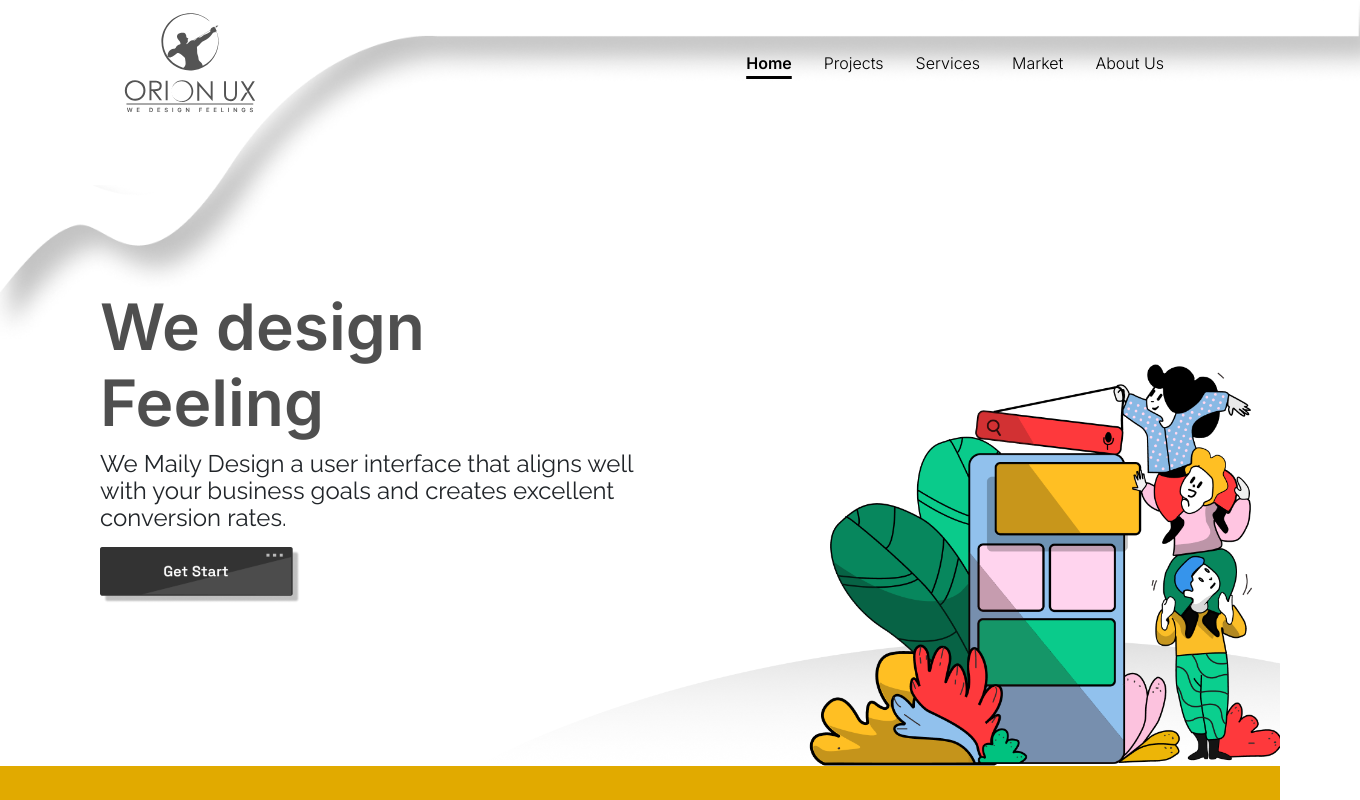
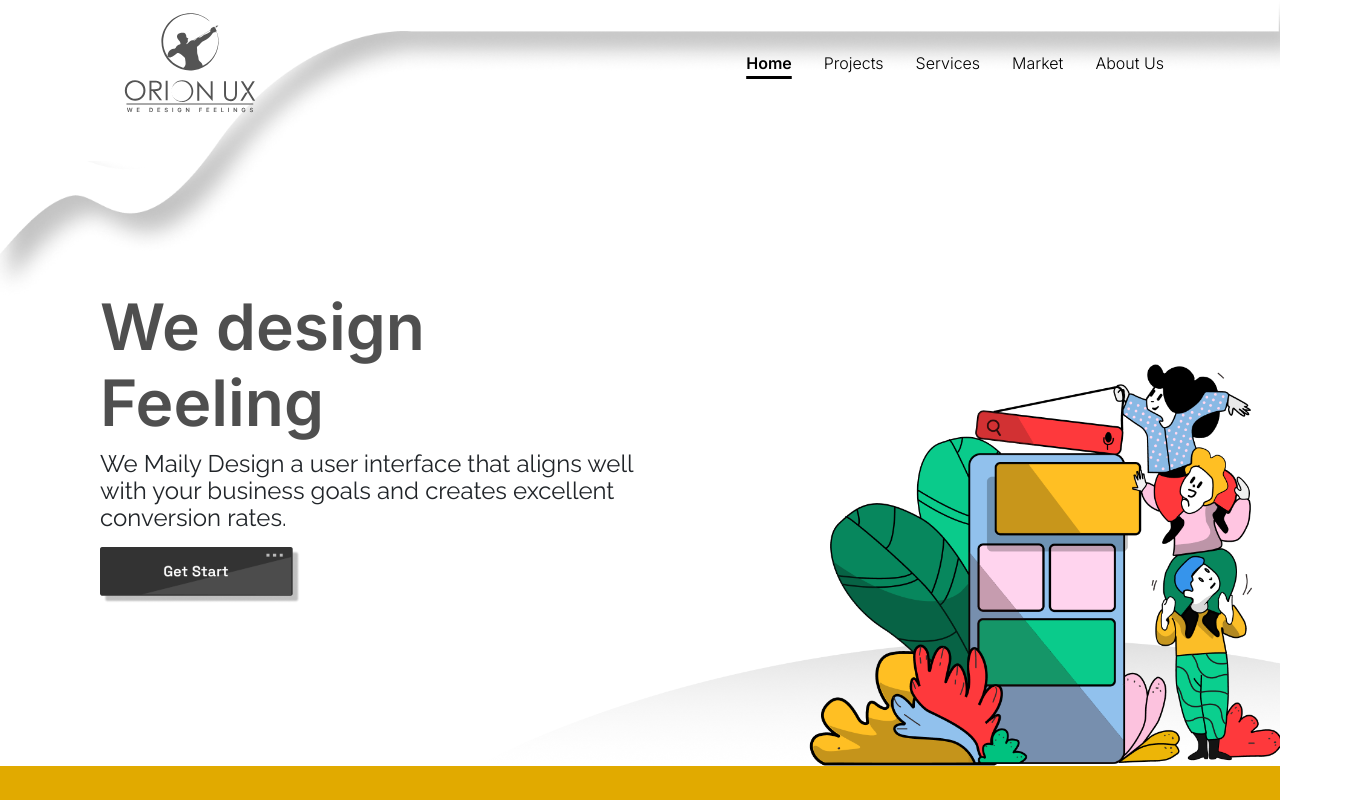
Before and after one commit to orionux/orion-ux, a Next.js app: page / in a window 1280 px wide. Shown: the top 800 px of the page, 1360 px wide, since content can reach past the window. Built offline with nearby package versions, Linux system fonts and the light colour scheme.

Commit message:
nav header issue fixed

```diff
--- a/src/components/nav_components/NavLayout.tsx
+++ b/src/components/nav_components/NavLayout.tsx
@@ -22,6 +22,7 @@ const NavLayout: React.FC<NavLayoutProps> = ({ children }) => {
           alt=""
           width={1360}
           height={350}
+          className="img-fluid"
         />
       </div>
       <nav className="navbar navbar-expand-xl main-padding padding-x-100px px-5 position-relative z999">
--- a/src/styles/globals.css
+++ b/src/styles/globals.css
@@ -303,8 +303,8 @@ li {
     position: absolute !important;
     left: 0 !important;
     top: 0 !important;
-    width: 100vw !important;
-    height: 250px !important;
+    /* width: 100vw !important;
+    height: 250px !important; */
     z-index: 99 !important;
 }
 
```
